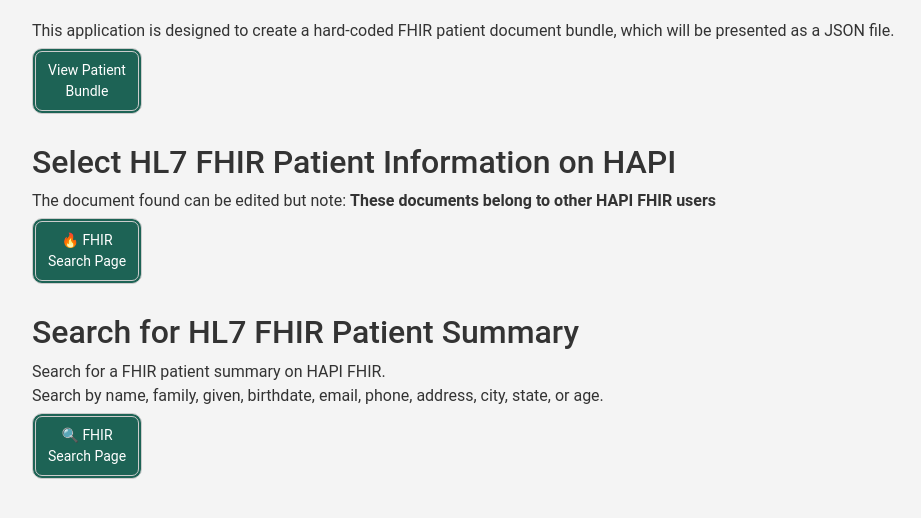
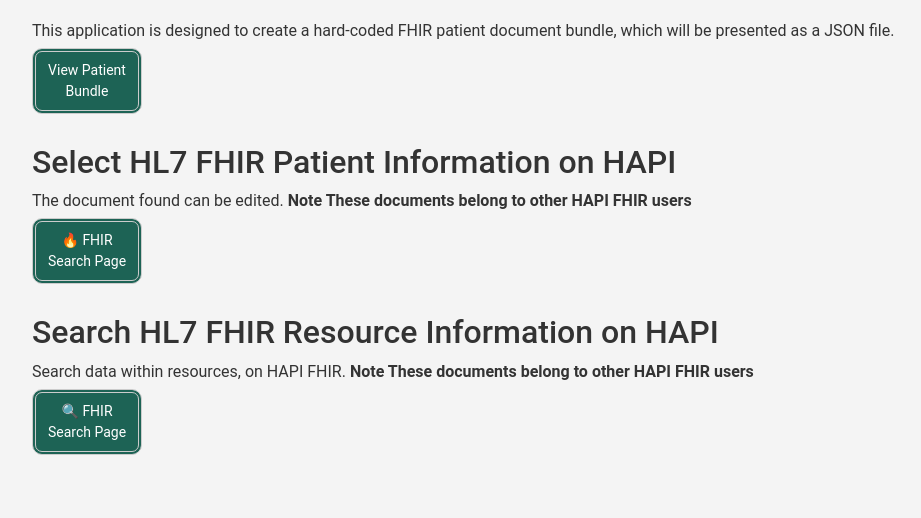
Before and after one commit to ddeveloper72/fhir-patient-summary, a Flask app: page / in a window 1280 px wide. Shown: the part 165-683 px from the top of the page, without its empty margins (50-971 px from the left). Run offline with Flask 3, Linux system fonts and the light colour scheme.

Commit message:
Update index.html for improved clarity and consistency in FHIR resource information

```diff
--- a/templates/index.html
+++ b/templates/index.html
@@ -12,17 +12,15 @@
     <br>
     <div class="">
         <h2>Select HL7 FHIR Patient Information on HAPI</h2>
-        <p>The document found can be edited but note: <span class="bold">These documents belong to other HAPI FHIR
-                users</span></p>
+        <p>The document found can be edited. <span class="bold">Note These documents belong to other HAPI FHIR users</span></p>
         <button onclick="window.location.href='{{ url_for('fhir_patient_list') }}' " class="button" type="button">🔥
             FHIR
             Search Page</button>
     </div>
     <br>
     <div class="">
-        <h2>Search for HL7 FHIR Patient Summary</h2>
-        <p>Search for a FHIR patient summary on HAPI FHIR.</p>
-        <p>Search by name, family, given, birthdate, email, phone, address, city, state, or age.</p>
+        <h2>Search HL7 FHIR Resource Information on HAPI</h2>
+        <p>Search data within resources, on HAPI FHIR. <span class="bold">Note These documents belong to other HAPI FHIR users</span></p>
         <button onclick="window.location.href='{{ url_for('fhir_patient_search') }}'" class="button" type="button">🔍
             FHIR
             Search Page</button>
```
